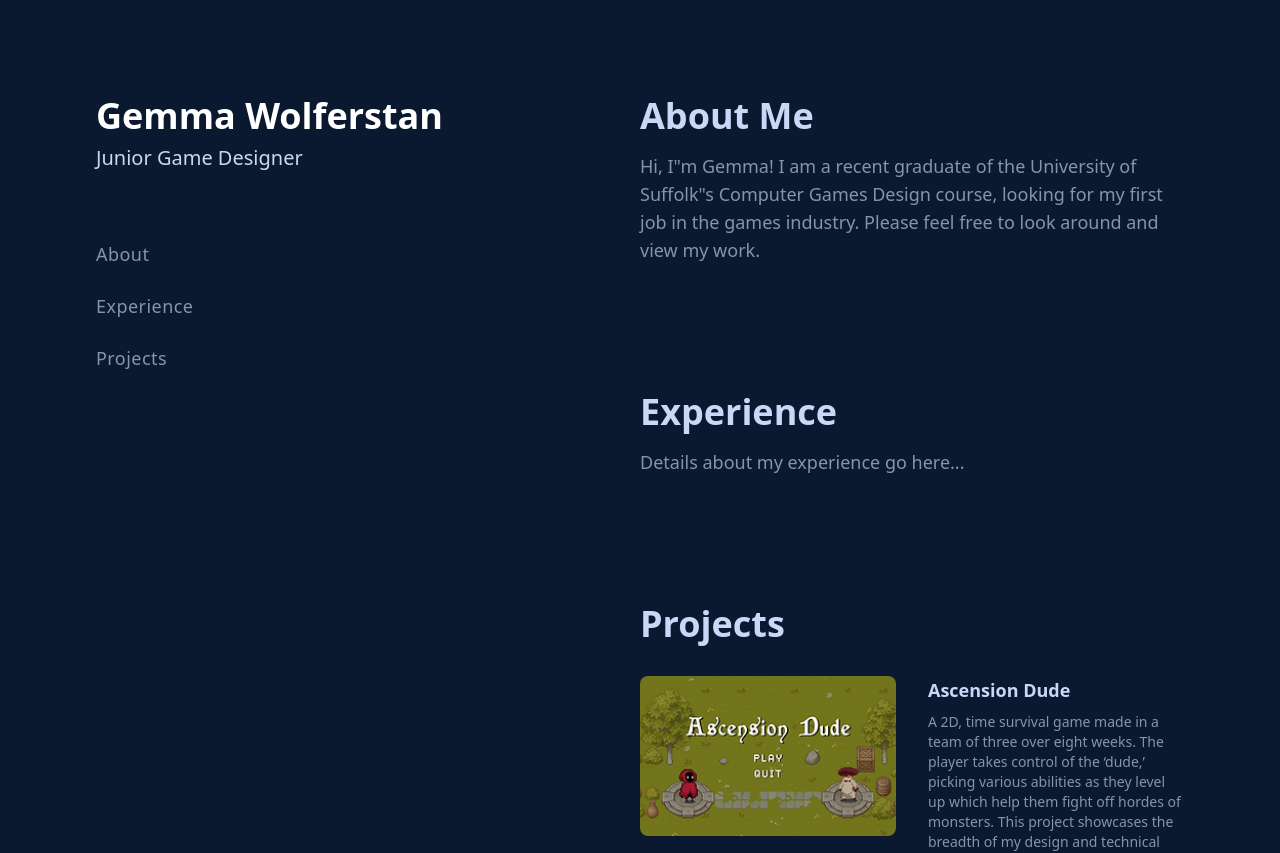
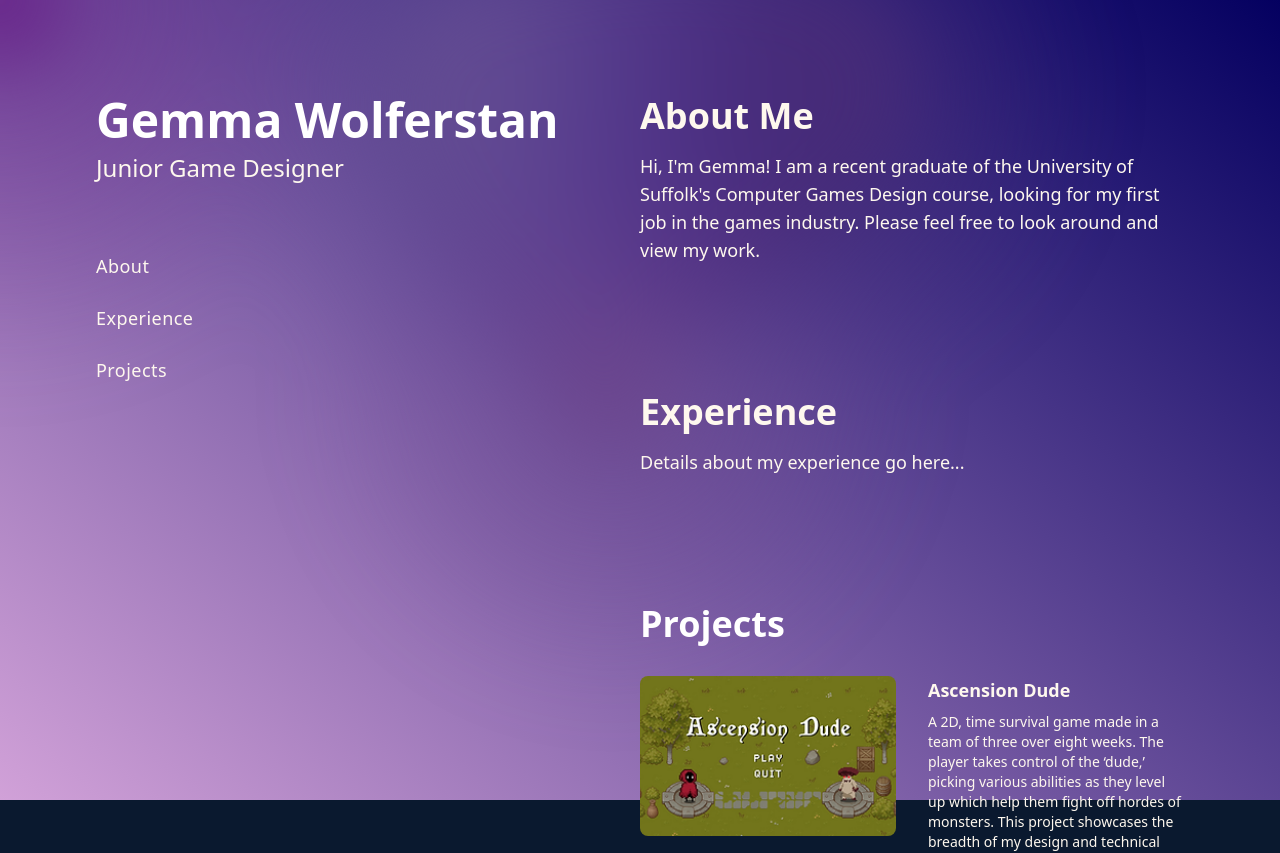
Before and after one commit to gkarountzos/gemma-wolferstan, a Next.js app: page / in a window 1280 px wide. Shown: the top 853 px of the page. Built offline with nearby package versions, Linux system fonts and the light colour scheme.

Commit message:
fixed the background/minor ui changes

```diff
--- a/app/layout.tsx
+++ b/app/layout.tsx
@@ -1,12 +1,13 @@
 import "./globals.css";
 import { Inter } from "next/font/google";
 import Sidebar from "@/components/Sidebar";
+import { BackgroundGradientAnimation } from "@/components/ui/background-gradient-animation";
 
 const inter = Inter({ subsets: ["latin"] });
 
 export const metadata = {
   title: "Gemma Wolferstan",
-  description: "A personal portfolio ",
+  description: "A personal portfolio",
 };
 
 export default function RootLayout({
@@ -14,14 +15,21 @@ export default function RootLayout({
 }: {
   children: React.ReactNode;
 }) {
+  const containerStyles =
+    "flex mx-auto min-h-screen max-w-screen-xl px-6 py-12 font-sans md:px-12 md:py-20 lg:px-24 lg:py-0";
+  const asideStyles =
+    "lg:sticky lg:top-0 lg:flex lg:max-h-screen lg:w-1/2 lg:flex-col lg:justify-between lg:py-24";
+  const mainStyles = "pt-24 lg:w-1/2 lg:py-24";
+
   return (
     <html lang="en">
       <body className={`${inter.className} bg-[#0a192f] text-white`}>
-        <div className="flex mx-auto min-h-screen max-w-screen-xl px-6 py-12 font-sans md:px-12 md:py-20 lg:px-24 lg:py-0">
-          <aside className="lg:sticky lg:top-0 lg:flex lg:max-h-screen lg:w-1/2 lg:flex-col lg:justify-between lg:py-24">
+        <BackgroundGradientAnimation containerClassName="fixed inset-0 -z-10" />
+        <div className={containerStyles}>
+          <aside className={asideStyles}>
             <Sidebar />
           </aside>
-          <main className="pt-24 lg:w-1/2 lg:py-24">{children}</main>
+          <main className={mainStyles}>{children}</main>
         </div>
       </body>
     </html>
--- a/components/About.tsx
+++ b/components/About.tsx
@@ -1,10 +1,10 @@
 export default function About() {
   return (
     <section id="about" className="max-w-4xl mx-auto">
-      <h2 className="text-4xl font-bold text-[#ccd6f6] mb-4">About Me</h2>
-      <p className="text-lg text-[#8892b0]">
-        Hi, I&quot;m Gemma! I am a recent graduate of the University of
-        Suffolk&quot;s Computer Games Design course, looking for my first job in
+      <h2 className="text-4xl font-bold text-[#FEF8EE] mb-4">About Me</h2>
+      <p className="text-lg text-[#FEF8EE]">
+        Hi, I&apos;m Gemma! I am a recent graduate of the University of
+        Suffolk&apos;s Computer Games Design course, looking for my first job in
         the games industry. Please feel free to look around and view my work.
       </p>
     </section>
--- a/components/Experience.tsx
+++ b/components/Experience.tsx
@@ -1,8 +1,8 @@
 export default function Experience() {
   return (
     <section id="experience" className="max-w-4xl mx-auto">
-      <h2 className="text-4xl font-bold text-[#ccd6f6] mb-4">Experience</h2>
-      <p className="text-lg text-[#8892b0]">
+      <h2 className="text-4xl font-bold text-[#FEF8EE] mb-4">Experience</h2>
+      <p className="text-lg text-[#FEF8EE]">
         Details about my experience go here...
       </p>
     </section>
--- a/components/Projects.tsx
+++ b/components/Projects.tsx
@@ -21,7 +21,7 @@ const projects = [
 export default function Projects() {
   return (
     <section id="projects" className="max-w-4xl mx-auto">
-      <h2 className="text-4xl font-bold text-[#ccd6f6] mb-8">Projects</h2>
+      <h2 className="text-4xl font-bold text-[#ffffff] mb-8">Projects</h2>
       <div className="space-y-16">
         {projects.map((project, index) => (
           <div key={index} className="flex flex-col md:flex-row md:space-x-8">
@@ -35,10 +35,10 @@ export default function Projects() {
               />
             </div>
             <div>
-              <h3 className="text-lg font-semibold text-[#ccd6f6] mb-2">
+              <h3 className="text-lg font-semibold text-[#FEF8EE] mb-2">
                 {project.title}
               </h3>
-              <p className="text-sm text-[#8892b0] mb-4">
+              <p className="text-sm text-[#FEF8EE] mb-4">
                 {project.description}
               </p>
               <a
--- a/components/Sidebar.tsx
+++ b/components/Sidebar.tsx
@@ -23,8 +23,8 @@ export default function Sidebar() {
   return (
     <div>
       <div>
-        <h1 className="text-4xl font-bold">Gemma Wolferstan</h1>
-        <p className="text-xl mt-2 text-[#ccd6f6]">Junior Game Designer</p>
+        <h1 className="text-5xl font-bold">Gemma Wolferstan</h1>
+        <p className="text-2xl mt-2 text-[#FEF8EE]">Junior Game Designer</p>
         <nav className="text-lg space-y-4 mt-16">
           {sections.map((section) => (
             <Link
@@ -32,8 +32,8 @@ export default function Sidebar() {
               href={section.href}
               className={`block py-1 text-lg tracking-wide ${
                 pathname === section.href
-                  ? "text-[#64ffda]"
-                  : "text-[#8892b0] hover:text-[#64ffda]"
+                  ? "text-[#FEF8EE]"
+                  : "text-[#FEF8EE] hover:text-[#e6c9eb] transition-transform duration-150 hover:-translate-y-0.5 w-fit h-fit"
               }`}
             >
               {section.name}
@@ -44,7 +44,10 @@ export default function Sidebar() {
       <div className="flex space-x-6 mt-60 pt-60">
         {socialLinks.map(({ href, icon: Icon }, index) => (
           <a key={index} href={href} target="_blank" rel="noopener noreferrer">
-            <Icon className="text-[#ccd6f6] hover:text-[#64ffda]" size={24} />
+            <Icon
+              className="text-[#ccd6f6] hover:text-[#e6c9eb] transition-transform duration-200 hover:-translate-y-1"
+              size={24}
+            />
           </a>
         ))}
       </div>
--- /dev/null
+++ b/components/ui/background-gradient-animation.tsx
@@ -0,0 +1,181 @@
+"use client";
+import { cn } from "@/lib/utils";
+import { useEffect, useRef, useState } from "react";
+
+export const BackgroundGradientAnimation = ({
+  gradientBackgroundStart = "#D1A1D8",
+  gradientBackgroundEnd = "#040060",
+  firstColor = "76, 61, 126", // Desaturated medium slate blue
+  secondColor = "98, 75, 146", // Muted medium purple
+  thirdColor = "70, 43, 120", // Darker blue-violet
+  fourthColor = "108, 70, 141", // Darker medium orchid
+  fifthColor = "116, 91, 117", // Darker thistle (soft purple)
+  pointerColor = "103, 34, 136",
+  size = "80%",
+  blendingValue = "soft-light",
+  children,
+  className,
+  interactive = true,
+  containerClassName,
+}: {
+  gradientBackgroundStart?: string;
+  gradientBackgroundEnd?: string;
+  firstColor?: string;
+  secondColor?: string;
+  thirdColor?: string;
+  fourthColor?: string;
+  fifthColor?: string;
+  pointerColor?: string;
+  size?: string;
+  blendingValue?: string;
+  children?: React.ReactNode;
+  className?: string;
+  interactive?: boolean;
+  containerClassName?: string;
+}) => {
+  const interactiveRef = useRef<HTMLDivElement>(null);
+
+  const [curX, setCurX] = useState(0);
+  const [curY, setCurY] = useState(0);
+  const [tgX, setTgX] = useState(0);
+  const [tgY, setTgY] = useState(0);
+  useEffect(() => {
+    document.body.style.setProperty(
+      "--gradient-background-start",
+      gradientBackgroundStart
+    );
+    document.body.style.setProperty(
+      "--gradient-background-end",
+      gradientBackgroundEnd
+    );
+    document.body.style.setProperty("--first-color", firstColor);
+    document.body.style.setProperty("--second-color", secondColor);
+    document.body.style.setProperty("--third-color", thirdColor);
+    document.body.style.setProperty("--fourth-color", fourthColor);
+    document.body.style.setProperty("--fifth-color", fifthColor);
+    document.body.style.setProperty("--pointer-color", pointerColor);
+    document.body.style.setProperty("--size", size);
+    document.body.style.setProperty("--blending-value", blendingValue);
+  }, []);
+
+  useEffect(() => {
+    function move() {
+      if (!interactiveRef.current) {
+        return;
+      }
+      setCurX(curX + (tgX - curX) / 20);
+      setCurY(curY + (tgY - curY) / 20);
+      interactiveRef.current.style.transform = `translate(${Math.round(
+        curX
+      )}px, ${Math.round(curY)}px)`;
+    }
+
+    move();
+  }, [tgX, tgY]);
+
+  const handleMouseMove = (event: React.MouseEvent<HTMLDivElement>) => {
+    if (interactiveRef.current) {
+      const rect = interactiveRef.current.getBoundingClientRect();
+      setTgX(event.clientX - rect.left);
+      setTgY(event.clientY - rect.top);
+    }
+  };
+
+  const [isSafari, setIsSafari] = useState(false);
+  useEffect(() => {
+    setIsSafari(/^((?!chrome|android).)*safari/i.test(navigator.userAgent));
+  }, []);
+
+  return (
+    <div
+      className={cn(
+        "h-screen w-screen relative overflow-hidden top-0 left-0 bg-[linear-gradient(40deg,var(--gradient-background-start),var(--gradient-background-end))]",
+        containerClassName
+      )}
+    >
+      <svg className="hidden">
+        <defs>
+          <filter id="blurMe">
+            <feGaussianBlur
+              in="SourceGraphic"
+              stdDeviation="10"
+              result="blur"
+            />
+            <feColorMatrix
+              in="blur"
+              mode="matrix"
+              values="1 0 0 0 0  0 1 0 0 0  0 0 1 0 0  0 0 0 18 -8"
+              result="goo"
+            />
+            <feBlend in="SourceGraphic" in2="goo" />
+          </filter>
+        </defs>
+      </svg>
+      <div className={cn("", className)}>{children}</div>
+      <div
+        className={cn(
+          "gradients-container h-full w-full blur-lg",
+          isSafari ? "blur-2xl" : "[filter:url(#blurMe)_blur(40px)]"
+        )}
+      >
+        <div
+          className={cn(
+            `absolute [background:radial-gradient(circle_at_center,_var(--first-color)_0,_var(--first-color)_50%)_no-repeat]`,
+            `[mix-blend-mode:var(--blending-value)] w-[var(--size)] h-[var(--size)] top-[calc(50%-var(--size)/2)] left-[calc(50%-var(--size)/2)]`,
+            `[transform-origin:center_center]`,
+            `animate-first`,
+            `opacity-100`
+          )}
+        ></div>
+        <div
+          className={cn(
+            `absolute [background:radial-gradient(circle_at_center,_rgba(var(--second-color),_0.8)_0,_rgba(var(--second-color),_0)_50%)_no-repeat]`,
+            `[mix-blend-mode:var(--blending-value)] w-[var(--size)] h-[var(--size)] top-[calc(50%-var(--size)/2)] left-[calc(50%-var(--size)/2)]`,
+            `[transform-origin:calc(50%-400px)]`,
+            `animate-second`,
+            `opacity-100`
+          )}
+        ></div>
+        <div
+          className={cn(
+            `absolute [background:radial-gradient(circle_at_center,_rgba(var(--third-color),_0.8)_0,_rgba(var(--third-color),_0)_50%)_no-repeat]`,
+            `[mix-blend-mode:var(--blending-value)] w-[var(--size)] h-[var(--size)] top-[calc(50%-var(--size)/2)] left-[calc(50%-var(--size)/2)]`,
+            `[transform-origin:calc(50%+400px)]`,
+            `animate-third`,
+            `opacity-100`
+          )}
+        ></div>
+        <div
+          className={cn(
+            `absolute [background:radial-gradient(circle_at_center,_rgba(var(--fourth-color),_0.8)_0,_rgba(var(--fourth-color),_0)_50%)_no-repeat]`,
+            `[mix-blend-mode:var(--blending-value)] w-[var(--size)] h-[var(--size)] top-[calc(50%-var(--size)/2)] left-[calc(50%-var(--size)/2)]`,
+            `[transform-origin:calc(50%-200px)]`,
+            `animate-fourth`,
+            `opacity-70`
+          )}
+        ></div>
+        <div
+          className={cn(
+            `absolute [background:radial-gradient(circle_at_center,_rgba(var(--fifth-color),_0.8)_0,_rgba(var(--fifth-color),_0)_50%)_no-repeat]`,
+            `[mix-blend-mode:var(--blending-value)] w-[var(--size)] h-[var(--size)] top-[calc(50%-var(--size)/2)] left-[calc(50%-var(--size)/2)]`,
+            `[transform-origin:calc(50%-800px)_calc(50%+800px)]`,
+            `animate-fifth`,
+            `opacity-100`
+          )}
+        ></div>
+
+        {interactive && (
+          <div
+            ref={interactiveRef}
+            onMouseMove={handleMouseMove}
+            className={cn(
+              `absolute [background:radial-gradient(circle_at_center,_rgba(var(--pointer-color),_0.8)_0,_rgba(var(--pointer-color),_0)_50%)_no-repeat]`,
+              `[mix-blend-mode:var(--blending-value)] w-full h-full -top-1/2 -left-1/2`,
+              `opacity-70`
+            )}
+          ></div>
+        )}
+      </div>
+    </div>
+  );
+};
--- /dev/null
+++ b/lib/utils.ts
@@ -0,0 +1,6 @@
+import { ClassValue, clsx } from "clsx";
+import { twMerge } from "tailwind-merge";
+
+export function cn(...inputs: ClassValue[]) {
+  return twMerge(clsx(inputs));
+}
--- a/package.json
+++ b/package.json
@@ -9,10 +9,13 @@
     "lint": "next lint"
   },
   "dependencies": {
+    "clsx": "^2.1.1",
+    "framer-motion": "^11.3.29",
     "next": "14.2.5",
     "react": "^18",
     "react-dom": "^18",
-    "react-icons": "^5.3.0"
+    "react-icons": "^5.3.0",
+    "tailwind-merge": "^2.5.2"
   },
   "devDependencies": {
     "@types/node": "^20",
--- a/tailwind.config.ts
+++ b/tailwind.config.ts
@@ -13,6 +13,48 @@ const config: Config = {
         "gradient-conic":
           "conic-gradient(from 180deg at 50% 50%, var(--tw-gradient-stops))",
       },
+      animation: {
+        first: "moveVertical 30s ease infinite",
+        second: "moveInCircle 20s reverse infinite",
+        third: "moveInCircle 40s linear infinite",
+        fourth: "moveHorizontal 40s ease infinite",
+        fifth: "moveInCircle 20s ease infinite",
+      },
+      keyframes: {
+        moveHorizontal: {
+          "0%": {
+            transform: "translateX(-50%) translateY(-10%)",
+          },
+          "50%": {
+            transform: "translateX(50%) translateY(10%)",
+          },
+          "100%": {
+            transform: "translateX(-50%) translateY(-10%)",
+          },
+        },
+        moveInCircle: {
+          "0%": {
+            transform: "rotate(0deg)",
+          },
+          "50%": {
+            transform: "rotate(180deg)",
+          },
+          "100%": {
+            transform: "rotate(360deg)",
+          },
+        },
+        moveVertical: {
+          "0%": {
+            transform: "translateY(-50%)",
+          },
+          "50%": {
+            transform: "translateY(50%)",
+          },
+          "100%": {
+            transform: "translateY(-50%)",
+          },
+        },
+      },
     },
   },
   plugins: [],
```
Also changed, not shown: 1 other file (tests, documents, lock files or other folders).
